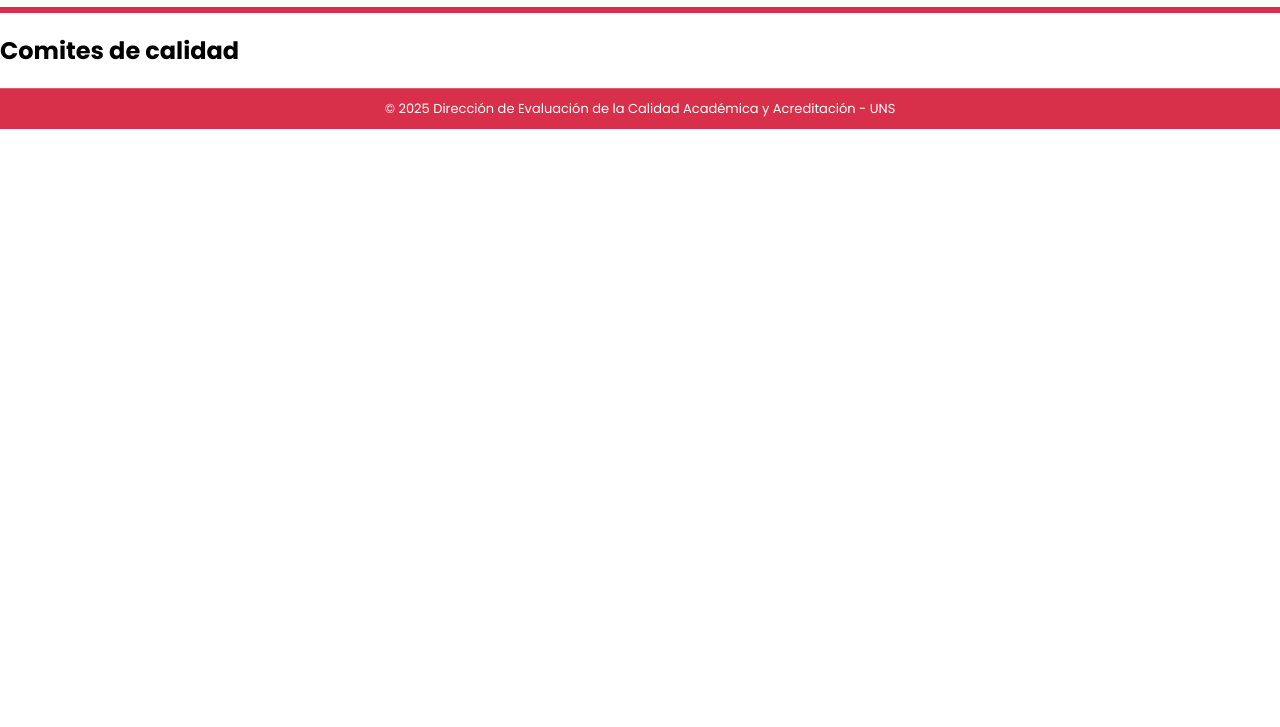
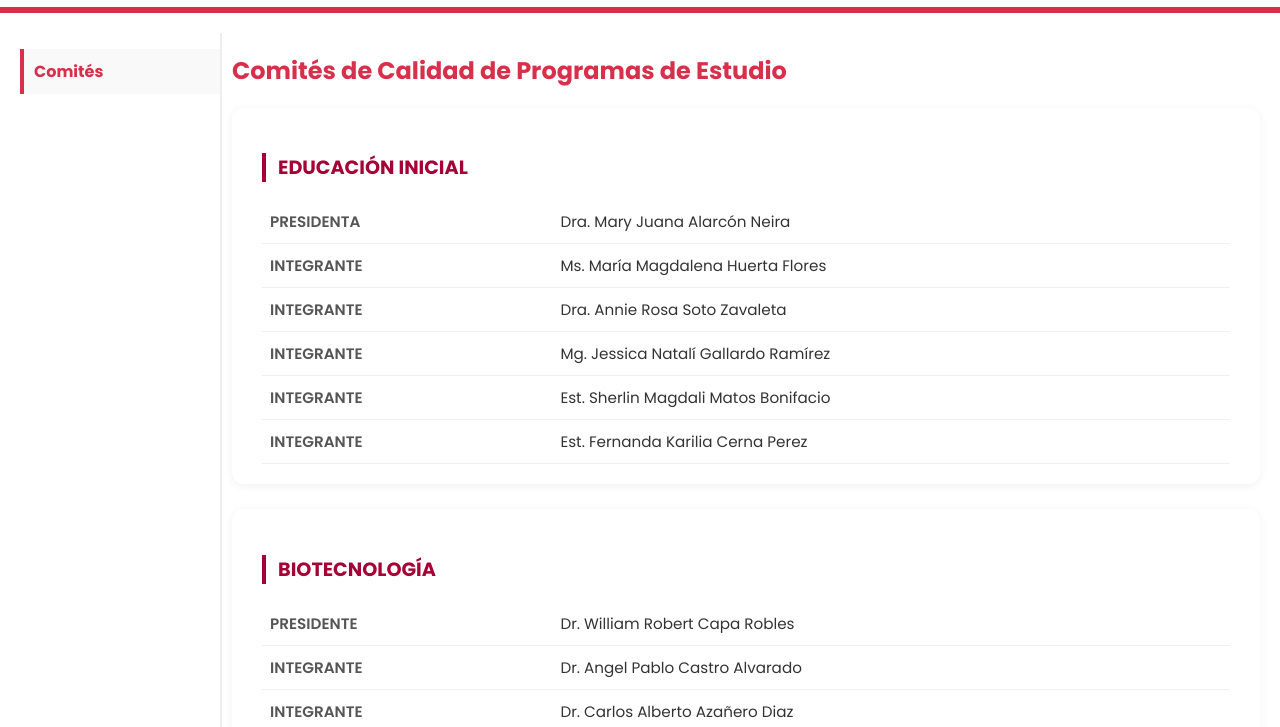
Before and after one commit to RaulTakeshiLlanosRodriguez/proyecto-decaa, a plain HTML site: page menu-mejora-continua/comites-de-calidad.html in a window 1280 px wide. Shown: the part 73-800 px from the top of the page. Drawn offline with Linux system fonts and the light colour scheme.

Commit message:
cambios 09072025 1524

```diff
--- /dev/null
+++ b/data/comites.json
@@ -0,0 +1,239 @@
+[
+  {
+    "carrera": "Educación Inicial",
+    "miembros": [
+      { "rol": "PRESIDENTA", "nombre": "Dra. Mary Juana Alarcón Neira" },
+      { "rol": "INTEGRANTE", "nombre": "Ms. María Magdalena Huerta Flores" },
+      { "rol": "INTEGRANTE", "nombre": "Dra. Annie Rosa Soto Zavaleta" },
+      { "rol": "INTEGRANTE", "nombre": "Mg. Jessica Natalí Gallardo Ramírez" },
+      { "rol": "INTEGRANTE", "nombre": "Est. Sherlin Magdali Matos Bonifacio" },
+      { "rol": "INTEGRANTE", "nombre": "Est. Fernanda Karilia Cerna Perez" }
+    ]
+  },
+  {
+    "carrera": "Biotecnología",
+    "miembros": [
+      { "rol": "PRESIDENTE", "nombre": "Dr. William Robert Capa Robles" },
+      { "rol": "INTEGRANTE", "nombre": "Dr. Angel Pablo Castro Alvarado" },
+      { "rol": "INTEGRANTE", "nombre": "Dr. Carlos Alberto Azañero Diaz" },
+      { "rol": "INTEGRANTE", "nombre": "Ms. Jose Manuel Villanueva Carlos" },
+      { "rol": "INTEGRANTE", "nombre": "Ms. Eterio Amaranto Alva Muñoz" },
+      { "rol": "INTEGRANTE", "nombre": "Ms. Victor Eduardo Lecca Zavaleta" },
+      { "rol": "INTEGRANTE", "nombre": "Ms. Linda Eddy Espejo Vargas" }
+    ]
+  },
+  {
+    "carrera": "Medicina",
+    "miembros": [
+      { "rol": "PRESIDENTE", "nombre": "Med. Esp. Jose Sebastian Castillo Vasquez" },
+      { "rol": "INTEGRANTE", "nombre": "Ms. Jorge Luis Solar Rossel" },
+      { "rol": "INTEGRANTE", "nombre": "Med. Esp. Guillermo Alberto Arana Morales" },
+      { "rol": "INTEGRANTE", "nombre": "Med. Esp. Hugo Aurelio Alpaca Salvador" },
+      { "rol": "INTEGRANTE", "nombre": "Med. Esp. Luis Fernando Sanchez Reyna" },
+      { "rol": "INTEGRANTE", "nombre": "Med. Esp. Armando Deivi More Valladares" },
+      { "rol": "INTEGRANTE", "nombre": "Med. Esp. Marcelo Alonso Napan Briones" },
+      { "rol": "INTEGRANTE", "nombre": "Med. Esp. Ander Joel Olivos Lopez" },
+      { "rol": "INTEGRANTE", "nombre": "M.C. Lorenzo Emilio Perez Lujan" },
+      { "rol": "INTEGRANTE", "nombre": "Dr. Washington Alfonso Trujillo Ulloa" },
+      { "rol": "INTEGRANTE", "nombre": "Med. Esp. Oscar Lenin Lopez Amaya" },
+      { "rol": "INTEGRANTE", "nombre": "Med. Esp. Carlos Arestegui Ramos" },
+      { "rol": "INTEGRANTE", "nombre": "Med. Esp. Rafael Roberto Beltran Osorio" },
+      { "rol": "INTEGRANTE", "nombre": "Ms. Ricardo Segundo Salazar Ramirez" },
+      { "rol": "INTEGRANTE", "nombre": "Dr. Cesar Augusto Acevedo Orellano" }
+    ]
+  },
+  {
+    "carrera": "Ingeniería Agrónoma",
+    "miembros": [
+      { "rol": "PRESIDENTE", "nombre": "Ms. Wilmer Aquino Minchan" },
+      { "rol": "INTEGRANTE", "nombre": "Mg. Walver Keiser Lazaro Rodriguez" },
+      { "rol": "INTEGRANTE", "nombre": "Ms. Jose Ismale Perez Cherres" },
+      { "rol": "INTEGRANTE", "nombre": "Ms. Santos Herrera Cherres" },
+      { "rol": "INTEGRANTE", "nombre": "Ms. Nelida Guillesi Escalante Espinoza" },
+      { "rol": "COLABORADOR", "nombre": "Ms. Alan Rene Fonseca Adrianzén" },
+      { "rol": "COLABORADOR", "nombre": "Ms. Danilo Pacifico Sanchez Castillo" },
+      { "rol": "COLABORADOR", "nombre": "Ms. Fran Ivan Aran Tuesta" },
+      { "rol": "COLABORADOR", "nombre": "Ms. Kevin Concepcion Valverde Poma" }
+    ]
+  },
+  {
+    "carrera": "Derecho",
+    "miembros": [
+      { "rol": "PRESIDENTA", "nombre": "Ms. Rosina Mercedes Gonzales Napuri" },
+      { "rol": "INTEGRANTE", "nombre": "Dr. Noel Obdulio Villanueva Contreras" },
+      { "rol": "INTEGRANTE", "nombre": "Mg. Milagritos Elizabeth Gutierrez Cruz" },
+      { "rol": "INTEGRANTE", "nombre": "Ms. Julio Cesar Cabrera Gonzales" },
+      { "rol": "INTEGRANTE", "nombre": "Ms. Eduardo Montenegro Vivar" },
+      { "rol": "INTEGRANTE", "nombre": "Obed Leyva Arevalo" },
+      { "rol": "INTEGRANTE", "nombre": "Adrian Bolaños Cortes" },
+      { "rol": "INTEGRANTE", "nombre": "Giner Oscar Hernandez Olivera" },
+      { "rol": "INTEGRANTE", "nombre": "Bibian Antonella Salas Campos" }
+    ]
+  },
+  {
+    "carrera": "Ingeniería Mecánica",
+    "miembros": [
+      { "rol": "PRESIDENTE", "nombre": "Ms. Rusber Alberto Risco Ojeda" },
+      { "rol": "INTEGRANTE", "nombre": "Ms. Nelver Javier Escalante Espinoza" },
+      { "rol": "INTEGRANTE", "nombre": "Mg. Leonidas Lucas Yauri García" },
+      { "rol": "INTEGRANTE", "nombre": "Ms. Arquímedes Iparraguirre Lozano" },
+      { "rol": "INTEGRANTE", "nombre": "Ms. Luis Carlos Calderón Rodríguez" },
+      { "rol": "INTEGRANTE", "nombre": "Ms. Fredesbildo Fidel Ríos Noriega" },
+      { "rol": "INTEGRANTE", "nombre": "Mg. Adolfo Víctor Huisa Mendoza" },
+      { "rol": "INTEGRANTE", "nombre": "Mg. Ramiro David Carranza Martínez" },
+      { "rol": "INTEGRANTE", "nombre": "Dr. Serapio Agapito Quillos Ruiz" },
+      { "rol": "EXTERNO", "nombre": "Dr. Jorge Luis Arévalo Daza" },
+      { "rol": "EXTERNO", "nombre": "Dr. Johnny Prudencio Nahui Ortiz" },
+      { "rol": "EGRESADO", "nombre": "Ms. Rubén Adrián Figueroa León" },
+      { "rol": "EGRESADO", "nombre": "M.Sc. Jhonny Jasson Silva Rodríguez" }
+    ]
+  },
+  {
+    "carrera": "Biología en Acuicultura",
+    "miembros": [
+      { "rol": "PRESIDENTE", "nombre": "Dr. Juan Fernando Merino Moya" },
+      { "rol": "INTEGRANTE", "nombre": "Dr. Luis Fernando Torres Cabrera" },
+      { "rol": "INTEGRANTE", "nombre": "Dr. Guillermo Belisario Saldaña Rojas" },
+      { "rol": "INTEGRANTE", "nombre": "Dr. Romulo Eugenio Loayza Aguilar" },
+      { "rol": "INTEGRANTE", "nombre": "Mg. Eleuterio Lucio Encomendero Yepez" },
+      { "rol": "INTEGRANTE", "nombre": "Blga. Acui. Carmen Gabriela Yzasiga Barrera" },
+      { "rol": "INTEGRANTE", "nombre": "Ms. Miriam Noemi Velasquez Guarniz" },
+      { "rol": "INTEGRANTE", "nombre": "Ms. Sorayda Mendoza Espinoza" },
+      { "rol": "INTEGRANTE", "nombre": "Mg. Juan Miguel Carhuapoma Garay" },
+      { "rol": "INTEGRANTE", "nombre": "Ms. Ana Maria Moreno Fernandez" },
+      { "rol": "INTEGRANTE", "nombre": "Blga. Acui. Carmen Rosa Chimbor Mejia" }
+    ]
+  },
+    {
+    "carrera": "Ingeniería Agroindustrial",
+    "miembros": [
+      { "rol": "PRESIDENTE", "nombre": "Dr. Jorge Marino Dominguez Castañeda" },
+      { "rol": "INTEGRANTE", "nombre": "Dra. Elza Berta Aguirre Vargas" },
+      { "rol": "INTEGRANTE", "nombre": "Dr. Daniel Ángel Sánchez Vaca" },
+      { "rol": "INTEGRANTE", "nombre": "Mg. Sergio Rafael Albitres Abanto" },
+      { "rol": "INTEGRANTE", "nombre": "Ms. Any Berenice Córdova Chang" }
+    ]
+  },
+  {
+    "carrera": "Comunicación Social",
+    "miembros": [
+      { "rol": "PRESIDENTE", "nombre": "Mg. James Stuard Solis Godoy" },
+      { "rol": "INTEGRANTE", "nombre": "Mg. Manuel Baltasar Sarango Ibañez" },
+      { "rol": "INTEGRANTE", "nombre": "Ms. Esmila Calderon Reyes" },
+      { "rol": "INTEGRANTE", "nombre": "Mg. Jessica Yovana Alava Cielo" },
+      { "rol": "INTEGRANTE", "nombre": "Lic. Julio César Escalante Tarazona – Administrativo" },
+      { "rol": "INTEGRANTE", "nombre": "Sra. Ruth Consuelo Sánchez Quiroz – Secretaria EPCS" },
+      { "rol": "ESTUDIANTE", "nombre": "Gilmer Junior Zelada Lopez-DG" },
+      { "rol": "ESTUDIANTE", "nombre": "Cielo Lhiessel Rupay Vergaray-D" },
+      { "rol": "EGRESADO", "nombre": "Pool Angelo Messarina Azañedo" },
+      { "rol": "EGRESADO", "nombre": "Gesabell Vanezza Garcia Valencia" }
+    ]
+  },
+    {
+    "carrera": "Enfemeria",
+    "miembros": [
+      { "rol": "PRESIDENTE", "nombre": "Mg. Irene Beatriz Pinto Flores" },
+      { "rol": "INTEGRANTE", "nombre": "Dra. Margarita Huañap Guzman" },
+      { "rol": "INTEGRANTE", "nombre": "Dr. Juan Miguel Ponce Loza" },
+      { "rol": "INTEGRANTE", "nombre": "Dra. Isabel Matilde Morgan Zavaleta" },
+      { "rol": "INTEGRANTE", "nombre": "Ms. Yolanda Micaela Rodriguez Barreto" },
+      { "rol": "INTEGRANTE", "nombre": "Dra. Dana Melva Navarro Arroyo" },
+      { "rol": "INTEGRANTE", "nombre": "Dra. Deysi Elizabeth Vargas Gutierrez" },
+      { "rol": "INTEGRANTE", "nombre": "Dra. Esperanza Doraliza Melgarejo Valverde" },
+      { "rol": "INTEGRANTE", "nombre": "Dra. Luz Carmen Serrano Valderrama" },
+      { "rol": "INTEGRANTE", "nombre": "Dra. Ines Concepcion Rosas Guzman" },
+      { "rol": "INTEGRANTE", "nombre": "Dra. Luz Fenitida Falla Juarez" },
+      { "rol": "INTEGRANTE", "nombre": "Ms. Betsi Margaret Pozo Cusma" }
+    ]
+  },
+  {
+    "carrera": "Educación Secundaria: Idiomas",
+    "miembros": [
+      { "rol": "PRESIDENTA", "nombre": "Dra. Lila Marisa Maguiña Alvarado" },
+      { "rol": "INTEGRANTE", "nombre": "Dra. Betty Clara Risco Rodríguez" },
+      { "rol": "INTEGRANTE", "nombre": "Ms. Dora Concepción Calvo Gastañaduy" },
+      { "rol": "INTEGRANTE", "nombre": "Mg. Marilú Flor Plasencia Rubio" },
+      { "rol": "INTEGRANTE", "nombre": "Ms. Juan Carlos Rivera Altamirano" },
+      { "rol": "INTEGRANTE", "nombre": "Mg. Luis Leiva Cilio" },
+      { "rol": "INTEGRANTE", "nombre": "Est. Christopher Antony Mariño Azaña" },
+      { "rol": "INTEGRANTE", "nombre": "Est. Danitza Verónica Escudero Moreno" },
+      { "rol": "INTEGRANTE", "nombre": "Est. Estefany Sara Marcelo Ureña" },
+      { "rol": "INTEGRANTE", "nombre": "Est. Lesli Dayana Narro Dolores" },
+      { "rol": "INTEGRANTE", "nombre": "Egr. Karina Aurora Huanca Alva" },
+      { "rol": "INTEGRANTE", "nombre": "Egr. Carlos Eduardo Saldaña Paico" },
+      { "rol": "INTEGRANTE", "nombre": "Egr. Jackeline Steysi Mauricio Osorio" },
+      { "rol": "INTEGRANTE", "nombre": "Egr. Edher Rudy Paredes Dulce" }
+    ]
+  },
+  {
+    "carrera": "Educación Secundaria: Historia, Geografía y Ciencias Sociales",
+    "miembros": [
+      { "rol": "PRESIDENTE", "nombre": "Dr. Ángel Javier Mucha Paitán" },
+      { "rol": "INTEGRANTE", "nombre": "Dra. Bertha Elizabeth Ramírez Romero" },
+      { "rol": "INTEGRANTE", "nombre": "Dr. Wilfredo Contreras Aranda" },
+      { "rol": "INTEGRANTE", "nombre": "Ms. Brinelda Liliana Julca Castillo" },
+      { "rol": "INTEGRANTE", "nombre": "Dr. William Chávez Quispe" },
+      { "rol": "INTEGRANTE", "nombre": "Mg. Andrés Alejandro Ángeles Bustos" },
+      { "rol": "INTEGRANTE", "nombre": "Est. Robinsson Ramos Zevallos" },
+      { "rol": "INTEGRANTE", "nombre": "Est. Juan Esteban Bravo Ignacio" },
+      { "rol": "INTEGRANTE", "nombre": "Est. Jhostin Shande Reyes Chuquimango" },
+      { "rol": "INTEGRANTE", "nombre": "Est. Ariana Dayanara Cano Reyes" },
+      { "rol": "INTEGRANTE", "nombre": "Est. Britney Spears Jhenifer Esthefanny Pereda Armas" },
+      { "rol": "INTEGRANTE", "nombre": "Est. Jean Paul Varas Noriega" },
+      { "rol": "INTEGRANTE", "nombre": "Egres. Pamela Mercedes Queravalú Abanto" },
+      { "rol": "INTEGRANTE", "nombre": "Egres. José Augusto Silva Huertas" },
+      { "rol": "INTEGRANTE", "nombre": "Egres. Yerson Henrry Salinas Alayo" }
+    ]
+  },
+  {
+    "carrera": "Ingeniería de Sistemas e Informática",
+    "miembros": [
+      { "rol": "PRESIDENTE", "nombre": "Dr. Juan Pablo Sánchez Chávez" },
+      { "rol": "INTEGRANTE", "nombre": "Dr. Carlos Eugenio Vega Moreno" },
+      { "rol": "INTEGRANTE", "nombre": "Dr. Guillermo Edward Gil Albarrán" },
+      { "rol": "INTEGRANTE", "nombre": "Ms. Mirko Martin Manrique Ronceros" },
+      { "rol": "INTEGRANTE", "nombre": "Ms. Pedro Glicerio Manco Pulido" },
+      { "rol": "INTEGRANTE", "nombre": "Mg. Luis Enrique Ramírez Milla" },
+      { "rol": "INTEGRANTE", "nombre": "Dr. Yim Isaías Apestegui Florentino" },
+      { "rol": "INTEGRANTE", "nombre": "Dra. Lizbeth Dora Briones Pereyra" },
+      { "rol": "INTEGRANTE", "nombre": "Mg. Walter Jesús Escalante Espinoza" },
+      { "rol": "INTEGRANTE", "nombre": "Ms. Dayan Fernando Macedo Alcántara" },
+      { "rol": "INTEGRANTE", "nombre": "Ms. Carlos Alfredo Mendoza Corpus" },
+      { "rol": "INTEGRANTE", "nombre": "Dr. Alfredo Daza Vergaray" },
+      { "rol": "INTEGRANTE", "nombre": "Ms. Whiston Kendrick Borja Reyna" },
+      { "rol": "INTEGRANTE", "nombre": "Ms. Carlos Alfredo Gil Narvaez" }
+    ]
+  },
+  {
+    "carrera": "Ingeniería en Energía",
+    "miembros": [
+      { "rol": "PRESIDENTE", "nombre": "Ms. Julio Hipólito Néstor Escate Ravello" },
+      { "rol": "SECRETARIO", "nombre": "Ms. Robert Fabián Guevara Chinchayán" },
+      { "rol": "SUBSECRETARIO", "nombre": "Dr. Denis Javier Arangurí Cayetano" },
+      { "rol": "INTEGRANTE", "nombre": "Dr. Gilmer Juan Luján Guevara" },
+      { "rol": "INTEGRANTE", "nombre": "Mg. Hugo Rolando Calderón Torres" },
+      { "rol": "INTEGRANTE", "nombre": "Ms. Amancio Ramiro Rojas Flores" },
+      { "rol": "INTEGRANTE", "nombre": "Dr. Edgar Paz Pérez" },
+      { "rol": "INTEGRANTE", "nombre": "Dr. Segundo Nicolás Diestra Sánchez" },
+      { "rol": "INTEGRANTE", "nombre": "Ms. Roberto Carlos Chucuya Huallpachoque" },
+      { "rol": "INTEGRANTE", "nombre": "Ms. Cesar Luis López Aguilar" },
+      { "rol": "INTEGRANTE", "nombre": "Ms. Oscar Fernando Pérez Pinedo" },
+      { "rol": "INTEGRANTE", "nombre": "Ms. Ricardo Antonio Cedrón Maguiña" },
+      { "rol": "INTEGRANTE", "nombre": "Ms. Carlos Macedonio Montañez Montenegro" },
+      { "rol": "INTEGRANTE", "nombre": "Ms. Germán Raúl Chumpitaz Ayala" },
+      { "rol": "INTEGRANTE", "nombre": "Ing. Neil Anthony Velásquez Díaz" }
+    ]
+  },
+  {
+    "carrera": "Educación Primaria",
+    "miembros": [
+      { "rol": "PRESIDENTE", "nombre": "Dr. Juan Benito Zavaleta Cabrera" },
+      { "rol": "INTEGRANTE", "nombre": "Dra. Maribel Enaida Alegre Jara" },
+      { "rol": "INTEGRANTE", "nombre": "Mg. Julissa Olinda de la Cruz Muñoz" },
+      { "rol": "INTEGRANTE", "nombre": "Dra. Norma Edith Castillo Ramos" },
+      { "rol": "INTEGRANTE", "nombre": "Dr. Saúl Edgar Paredes Gavidia" },
+      { "rol": "INTEGRANTE", "nombre": "Est. Leidy del Rocio Caballero Corzo (V Ciclo)" },
+      { "rol": "INTEGRANTE", "nombre": "Est. Andy Jefferson Comesaña Pereda (VII Ciclo)" }
+    ]
+  }
+]
--- /dev/null
+++ b/js/comites-load.js
@@ -0,0 +1,37 @@
+async function cargarComites() {
+  const loader = document.getElementById('loader-comites');
+  const container = document.getElementById('comites-container');
+
+  loader.style.display = 'flex';
+  container.style.display = 'none';
+
+  try {
+    const res = await fetch("/data/comites.json");
+    const comites = await res.json();
+
+    comites.forEach(comite => {
+      const div = document.createElement('div');
+      div.classList.add('comite-box');
+      div.innerHTML = `
+        <h4 class="titulo-carrera">${comite.carrera.toUpperCase()}</h4>
+        <table class="tabla-comite">
+          ${comite.miembros.map(m => `
+            <tr>
+              <td>${m.rol}</td>
+              <td>${m.nombre}</td>
+            </tr>
+          `).join('')}
+        </table>
+      `;
+      container.appendChild(div);
+    });
+  } catch (error) {
+    console.error("Error al cargar comités:", error);
+    loader.innerHTML = `<p>Error al cargar los comités. Intente nuevamente.</p>`;
+  } finally {
+    loader.style.display = 'none';
+    container.style.display = 'block';
+  }
+}
+
+document.addEventListener('DOMContentLoaded', cargarComites);
--- a/menu-mejora-continua/comites-de-calidad.html
+++ b/menu-mejora-continua/comites-de-calidad.html
@@ -37,7 +37,6 @@
                     <ul class="submenu">
                         <li><a href="acreditacion.html">Acreditación</a></li>
                         <li><a href="comites-de-calidad.html">Cómites de calidad</a></li>
-                        <li><a href="licenciamiento.html">Licenciamiento</a></li>
                     </ul>
                 </li>
                 <li class="has-submenu">
@@ -50,14 +49,30 @@
         </nav>
     </header>
     <div class="franja-inferior"></div>
-    <section>
-        <h2>Comites de calidad</h2>
+    <section class="comites-container">
+        <aside class="sidebar-comites">
+            <ul>
+                <li><a href="#" data-target="comites" class="active">Comités</a></li>
+            </ul>
+        </aside>
+        <article class="contenido-comites">
+            <div id="loader-comites" class="loader">
+                <div class="spinner"></div>
+                <p>Cargando...</p>
+            </div>
+
+            <div id="comites" class="contenido-comite-item active">
+                <h2 class="titulo-comites">Comités de Calidad de Programas de Estudio</h2>
+                <div id="comites-container"></div>
+            </div>
+        </article>
     </section>
     <footer class="footer">
         <div class="footer-bottom">
             &copy; 2025 Dirección de Evaluación de la Calidad Académica y Acreditación - UNS
         </div>
     </footer>
+    <script src="/js/comites-load.js"></script>
 </body>
 
 </html>
--- a/styles.css
+++ b/styles.css
@@ -606,6 +606,132 @@ circle:nth-child(1) {
   color: white;
 }
 
+/*seccion comites de calidad*/
+.comites-container {
+  display: flex;
+  gap: 10px;
+  padding: 20px;
+}
+
+.sidebar-comites {
+  min-width: 200px;
+  border-right: 2px solid #eee;
+}
+
+.sidebar-comites ul {
+  list-style: none;
+  padding: 0;
+}
+
+.sidebar-comites a {
+  text-decoration: none;
+  display: block;
+  padding: 10px;
+  color: #d82f4b;
+  font-weight: 500;
+}
+
+.sidebar-comites a.active {
+  font-weight: bold;
+  border-left: 4px solid #d82f4b;
+  background-color: #f9f9f9;
+}
+
+.contenido-comites {
+  flex: 1;
+}
+
+.contenido-comite-item {
+  display: none;
+}
+
+.contenido-comite-item.active {
+  display: block;
+}
+
+.contenido-comite-item .titulo-comites{
+  color: #d82f4b;
+}
+
+.comite-box {
+  background: #ffffff;
+  border-radius: 12px;
+  box-shadow: 0 2px 10px rgba(0, 0, 0, 0.06);
+  padding: 20px 30px;
+  margin-bottom: 25px;
+  transition: transform 0.2s ease;
+}
+
+.comite-box:hover {
+  transform: translateY(-3px);
+}
+
+.titulo-carrera {
+  font-size: 1.2rem;
+  font-weight: 700;
+  color: #a50136; /* Guinda institucional */
+  margin-bottom: 18px;
+  border-left: 4px solid #a50136;
+  padding-left: 12px;
+}
+
+.tabla-comite {
+  width: 100%;
+  border-collapse: collapse;
+}
+
+.tabla-comite tr {
+  border-bottom: 1px solid #f0f0f0;
+  transition: background-color 0.2s ease;
+}
+
+.tabla-comite tr:hover {
+  background-color: #f9f9f9;
+}
+
+.tabla-comite td {
+  padding: 10px 8px;
+  font-size: 0.95rem;
+  color: #333;
+}
+
+.tabla-comite td:first-child {
+  font-weight: 600;
+  width: 30%;
+  color: #555;
+}
+
+.loader {
+  display: flex;
+  flex-direction: column;
+  align-items: center;
+  justify-content: center;
+  padding: 60px 0;
+  font-family: 'Poppins', sans-serif;
+  color: #a50136;
+}
+
+.loader .spinner {
+  width: 40px;
+  height: 40px;
+  border: 5px solid #f3f3f3;
+  border-top: 5px solid #a50136;
+  border-radius: 50%;
+  animation: spin 1s linear infinite;
+  margin-bottom: 10px;
+}
+
+@keyframes spin {
+  0% { transform: rotate(0deg); }
+  100% { transform: rotate(360deg); }
+}
+
+#comites-container {
+  display: none;
+}
+
+
+
 
 /*seccion responsive*/
 @media (max-width: 768px) {
@@ -702,4 +828,12 @@ circle:nth-child(1) {
   .slider-track img {
     height: 250px;
   }
+
+  .comites-container {
+    flex-direction: column;
+  }
+
+  .sidebar-comite {
+    width: 100%;
+  }
 }
```
Also changed, not shown: data/investigaciones.json (+51 -84 lines), index.html (+0 -6 lines), js/docente-load.js (+13 -1 lines), menu-calidad/decaa.html (+0 -1 lines), menu-investigaciones/publicaciones.html (+6 -2 lines), menu-mejora-continua/acreditacion.html (+0 -1 lines), menu-mejora-continua/licenciamiento.html (deleted, +0 -63 lines).
